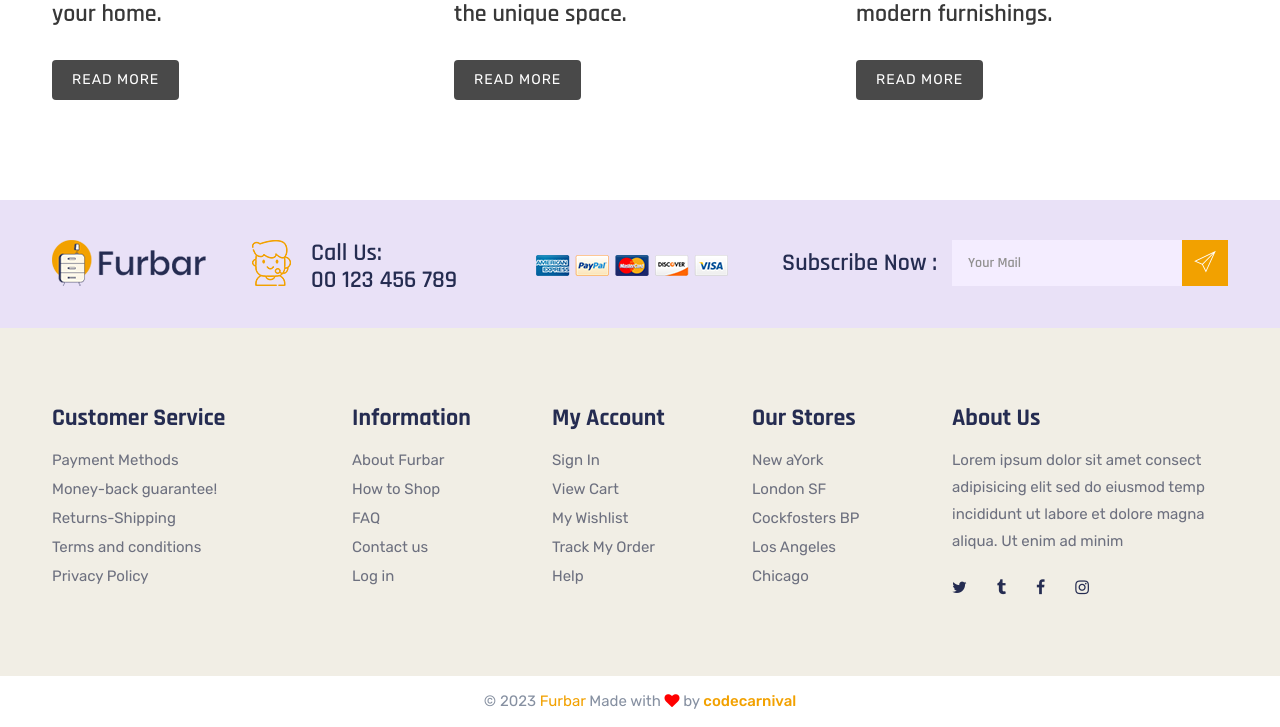
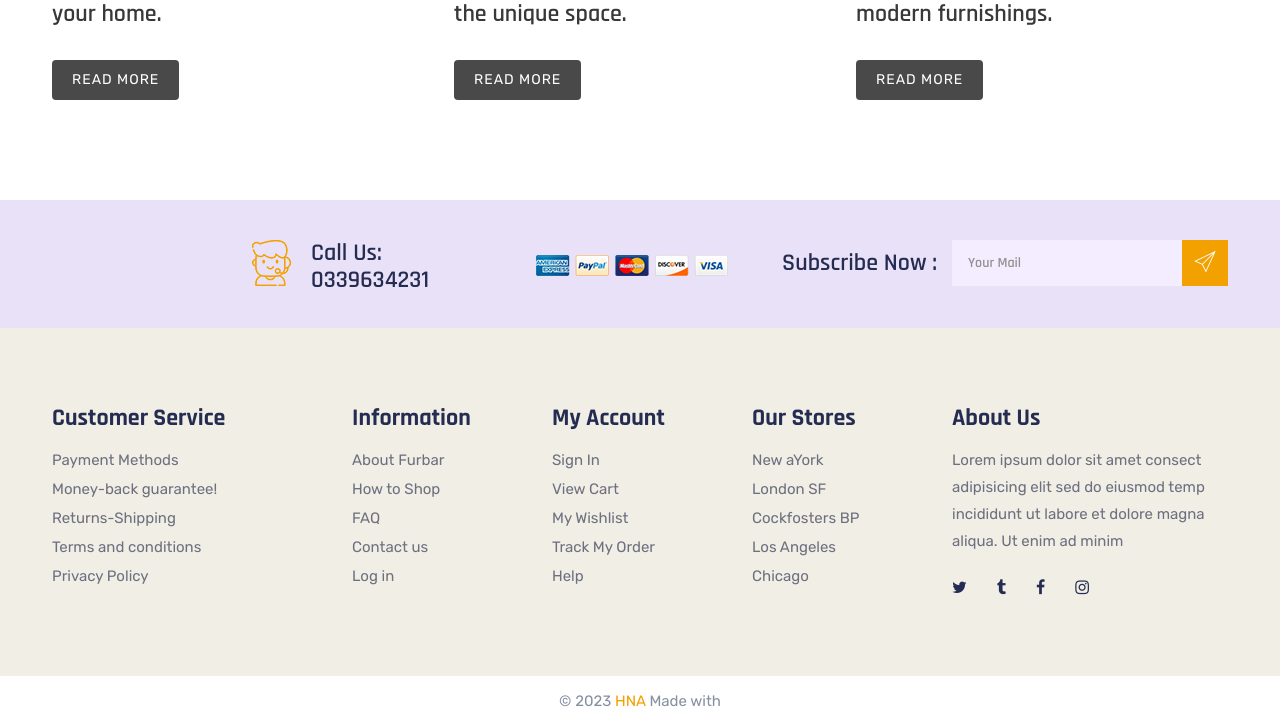
Before and after one commit to Duongvietanh751/du_an_1, a PHP site: page / in a window 1280 px wide. Shown: the part 5395-6122 px from the top of the page. Run offline with PHP 8.4, Linux system fonts and the light colour scheme.

Commit message:
update footer

```diff
--- a/view/footer.php
+++ b/view/footer.php
@@ -6,9 +6,9 @@
                 <div class="row">
                     <div class="col-xl-2 col-md-4">
                         <!-- Footer Logo Start -->
-                        <div class="footer-logo">
-                            <a href="index.html"><img src="view/assets/images/logo.png" width="154" height="46" alt="Logo" /></a>
-                        </div>
+                        <!-- <div class="footer-logo">
+                            <a href="index.html"><img src="view/assets/images/logo1.png" width="154" height="46" alt="Logo" /></a>
+                        </div> -->
                         <!-- Footer Logo End -->
                     </div>
                     <div class="col-xl-5 col-md-8">
@@ -21,7 +21,7 @@
 
                                 <div class="contact-content">
                                     <h6 class="title">Call Us:</h6>
-                                    <p>00 123 456 789</p>
+                                    <p>0339634231</p>
                                 </div>
                             </div>
                             <div class="footer-payment">
@@ -157,9 +157,7 @@
             <div class="container">
                 <div class="copyright-text">
                     <p>
-                        &copy; 2023 <span> Furbar </span> Made with
-                        <i class="fa fa-heart" aria-hidden="true"></i> by
-                        <a href="#">codecarnival</a>
+                        &copy; 2023 <span> HNA </span> Made with
                     </p>
                 </div>
             </div>
```
